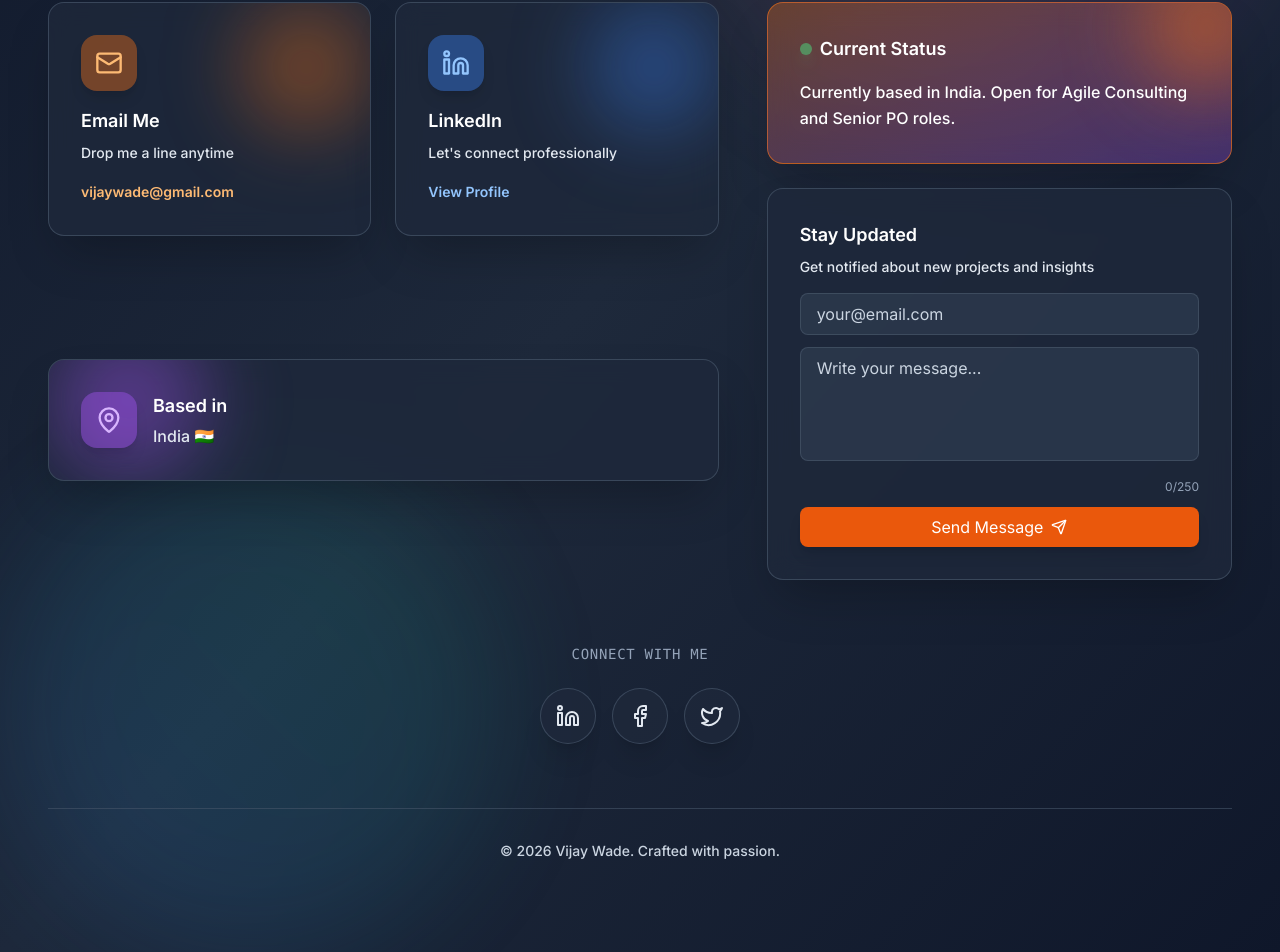
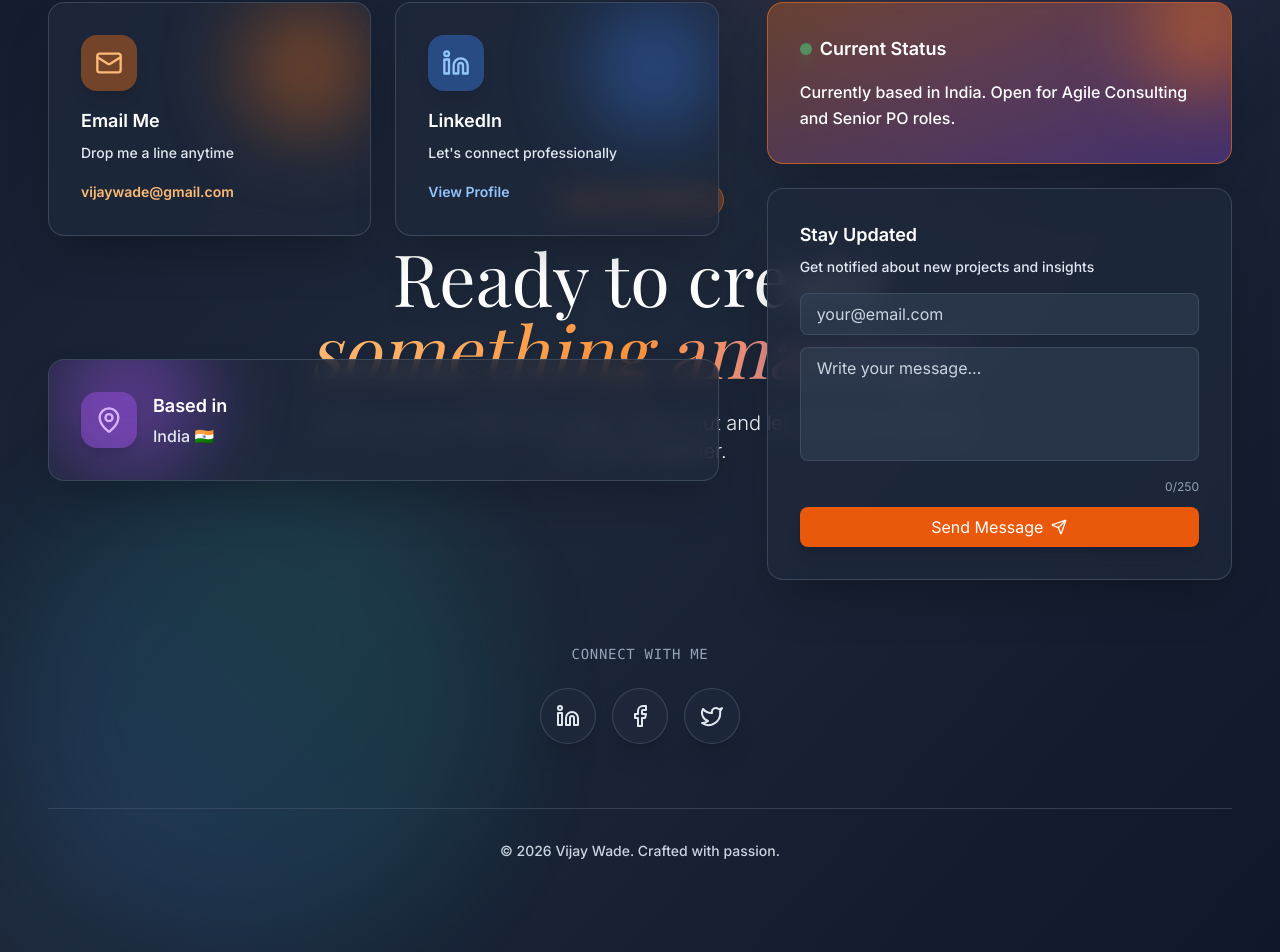
Before and after one commit to ParasBharde/new-product-owner-portfolio, a Next.js app: page / in a window 1280 px wide. Shown: the part 5967-6919 px from the top of the page. Built offline with nearby package versions, Linux system fonts and the light colour scheme; a web font is replaced by a local one.

Commit message:
Animation Header Fixed

```diff
--- a/components/layout/Footer.tsx
+++ b/components/layout/Footer.tsx
@@ -107,7 +107,7 @@ export function Footer() {
       <div className="relative z-10 max-w-7xl mx-auto px-6 lg:px-12 py-24">
         {/* Main CTA Section */}
         <div className="mb-24 text-center">
-          <ParallaxSection speed={0.3}>
+          <ParallaxSection speed={0.1}>
             <Reveal>
               <div className="inline-flex items-center gap-2 mb-6 px-4 py-2 bg-orange-500/30 backdrop-blur-sm border border-orange-500/50 rounded-full shadow-lg">
                 <Sparkles className="w-4 h-4 text-orange-300" />
```
